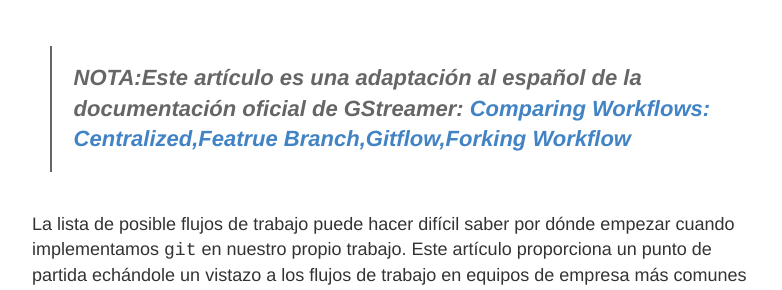
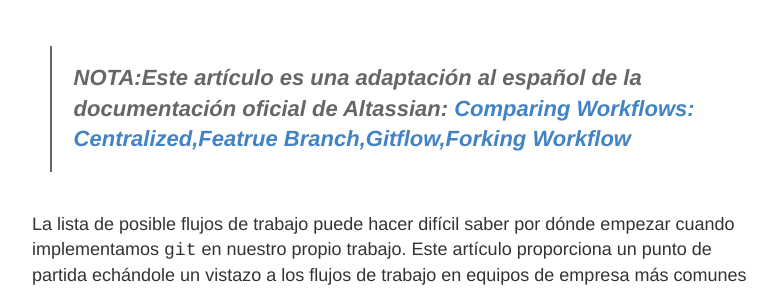
Before and after one commit to javistacruz/javistacruz.github.io, a Jekyll site: the page built from _posts/2017-05-17-comparando-flujos-de-trabajo.md, in a window 1280 px wide and 900 px high. Shown: the part 206-496 px from the top of the window, without its empty margins (248-1030 px from the left). Built offline with Jekyll 4.4.1, drawn with Linux system fonts in a browser that asks for light colours.

Commit message:
Corregida referencia

```diff
--- a/_posts/2017-05-17-comparando-flujos-de-trabajo.md
+++ b/_posts/2017-05-17-comparando-flujos-de-trabajo.md
@@ -3,7 +3,7 @@ layout: post
 title: Comparando flujos de trabajo
 ---
 
-> ***NOTA:*Este artículo es una adaptación al español de la documentación oficial de GStreamer: [Comparing Workflows: Centralized,Featrue Branch,Gitflow,Forking Workflow](https://www.atlassian.com/git/tutorials/comparing-workflows)**
+> ***NOTA:*Este artículo es una adaptación al español de la documentación oficial de Altassian: [Comparing Workflows: Centralized,Featrue Branch,Gitflow,Forking Workflow](https://www.atlassian.com/git/tutorials/comparing-workflows)**
 
 La lista de posible flujos de trabajo puede hacer difícil saber por dónde empezar cuando implementamos `git` en nuestro propio trabajo. Este artículo proporciona un punto de partida echándole un vistazo a los flujos de trabajo en equipos de empresa más comunes en `git`.
 
```
